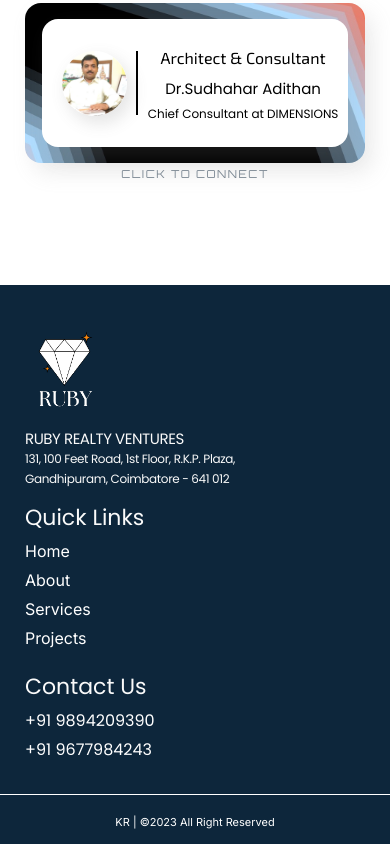
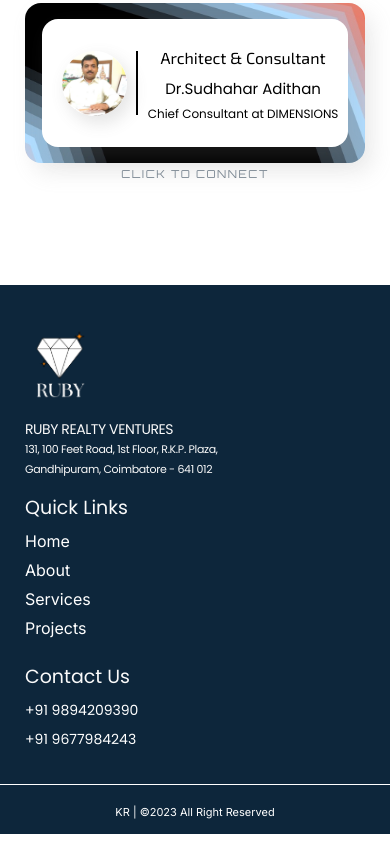
Before and after one commit to Kirthik24/ruby-realty-ventures, a React (Vite) app: page / in a window 390 px wide. Shown: the part 3293-4137 px from the top of the page. Built offline with nearby package versions, Linux system fonts and the light colour scheme.

Commit message:
footer font changes

```diff
--- a/src/css/Footer.scss
+++ b/src/css/Footer.scss
@@ -109,7 +109,6 @@
 
     .footer{
         height: fit-content;
-    }
 
         .footer-main{
             height: fit-content;
@@ -118,4 +117,30 @@
             justify-content: space-around;
             margin-left: 25px;
         }
+
+        .logo{
+            img{
+                width: 70px;
+                height: 70px;
+                object-fit: contain;
             }
+        }
+        h4{
+            font-size: 19px;
+        }
+
+        h5{
+            font-size: 14px;
+        }
+
+        h2{
+            font-size: 14px;
+        }
+
+        h3{
+            font-size: 11px;
+        }
+    }
+
+
+}
```
Lines whose indentation alone changed are shown as unchanged.
